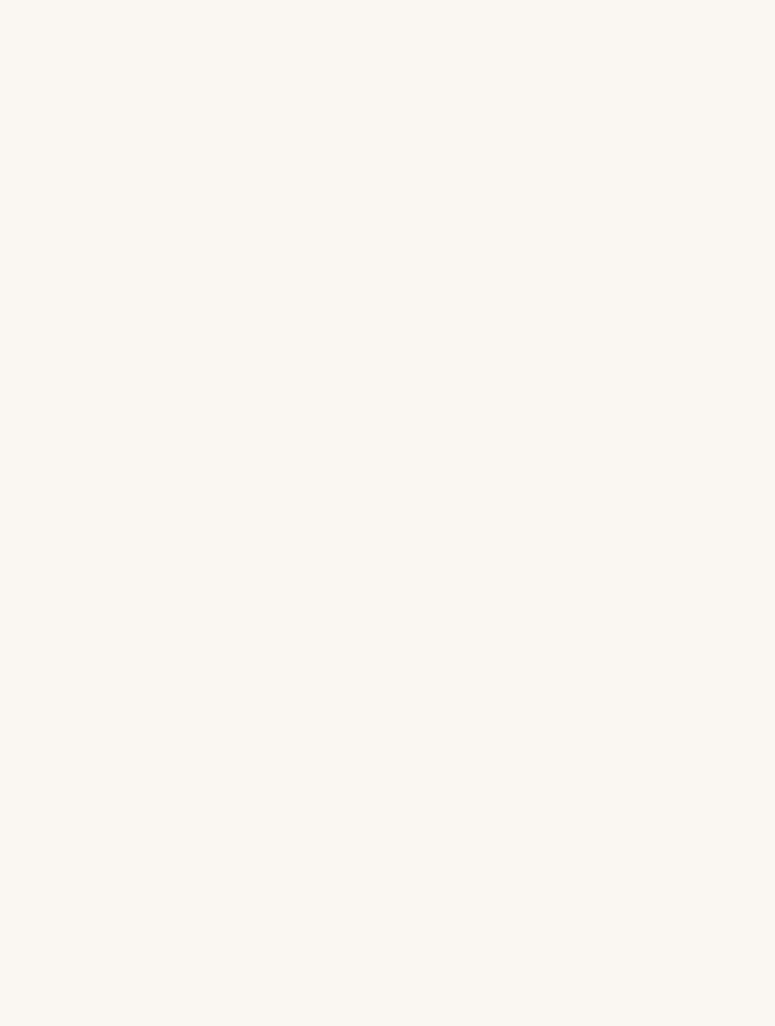
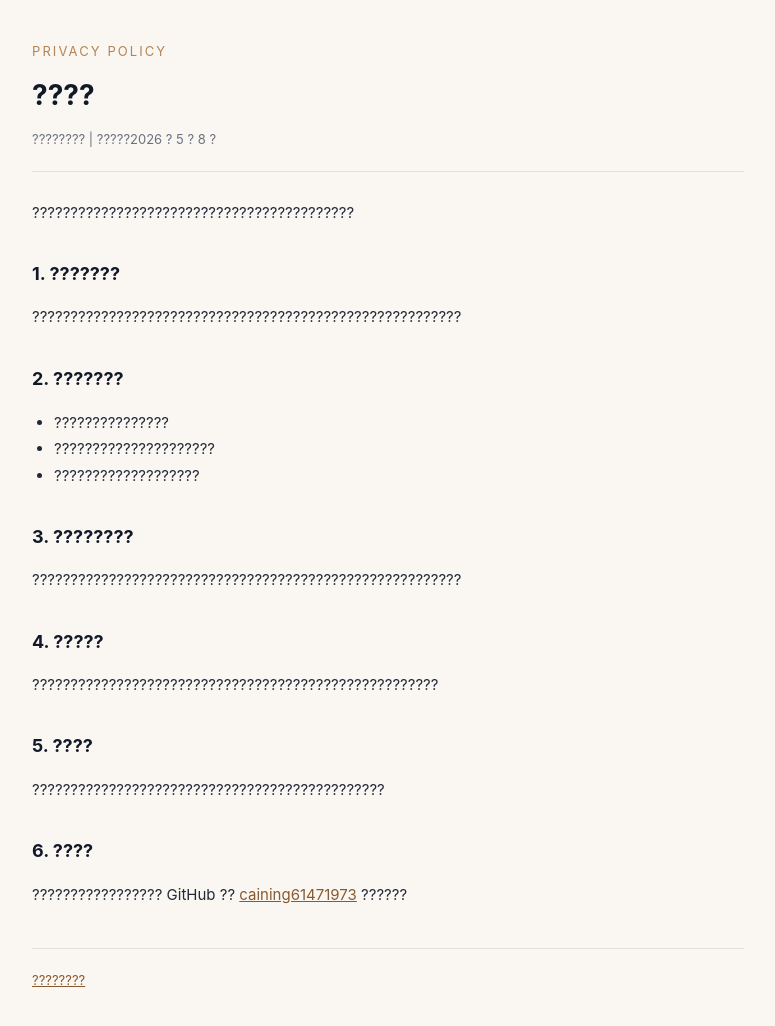
Before and after one commit to caining61471973/caining61471973.github.io, a plain HTML site: page privacy.html in a window 1280 px wide. Shown: the whole page, without its empty margins (252-1027 px from the left). Before the commit the page ends 800 px from the top, so only its background shows below. Drawn offline with Linux system fonts and the light colour scheme.

Commit message:
fixed by codex

```diff
--- a/privacy.html
+++ b/privacy.html
@@ -3,34 +3,62 @@
 <head>
   <meta charset="UTF-8" />
   <meta name="viewport" content="width=device-width, initial-scale=1" />
-<title>隐私政策 · 思念回响</title>
+  <title>???? ? ????</title>
   <style>
     :root { color-scheme: light dark; }
     * { box-sizing: border-box; }
     html, body { margin: 0; padding: 0; }
     body {
-    font-family: -apple-system, BlinkMacSystemFont, "PingFang SC",
-      "Hiragino Sans GB", "Microsoft YaHei", "Helvetica Neue", Helvetica, Arial, sans-serif;
+      font-family: -apple-system, BlinkMacSystemFont, "PingFang SC", "Hiragino Sans GB", "Microsoft YaHei", "Helvetica Neue", Helvetica, Arial, sans-serif;
       line-height: 1.75;
       color: #1f2937;
       background: #faf7f2;
       -webkit-font-smoothing: antialiased;
     }
-  main {
-    max-width: 760px;
-    margin: 0 auto;
-    padding: 40px 24px 80px;
+    main { max-width: 760px; margin: 0 auto; padding: 40px 24px 80px; }
+    header { border-bottom: 1px solid #e5e0d6; padding-bottom: 20px; margin-bottom: 28px; }
+    .eyebrow { color: #b48455; font-size: 13px; letter-spacing: 0.16em; text-transform: uppercase; margin-bottom: 8px; }
+    h1 { font-size: 28px; margin: 0 0 8px; color: #111827; }
+    h2 { font-size: 18px; margin: 32px 0 10px; color: #111827; }
+    p, li { font-size: 15px; }
+    .meta { color: #6b7280; font-size: 13px; }
+    ul { padding-left: 22px; }
+    a { color: #8a5a2f; }
+    .footer { margin-top: 40px; color: #6b7280; font-size: 13px; border-top: 1px solid #e5e0d6; padding-top: 20px; }
+    @media (prefers-color-scheme: dark) {
+      body { background: #0f172a; color: #e5e7eb; }
+      h1, h2 { color: #f8fafc; }
+      header, .footer { border-color: rgba(255,255,255,0.1); }
+      .meta, .footer { color: #94a3b8; }
+      a { color: #f3c896; }
     }
-  header {
-    border-bottom: 1px solid #e5e0d6;
-    padding-bottom: 20px;
-    margin-bottom: 28px;
-  }
-  .eyebrow {
-    color: #b48455;
-    font-size: 13px;
-    letter-spacing: 0.16em;
-    text-transform: uppercase;
-    margin-bottom: 8px;
-  }
-  h1 { font-size: 28px; margin: 0 0 8px; color: #111827; }
+  </style>
+</head>
+<body>
+  <main>
+    <header>
+      <div class="eyebrow">Privacy Policy</div>
+      <h1>????</h1>
+      <div class="meta">???????? | ?????2026 ? 5 ? 8 ?</div>
+    </header>
+    <p>??????????????????????????????????????????</p>
+    <h2>1. ???????</h2>
+    <p>????????????????????????????????????????????????????????</p>
+    <h2>2. ???????</h2>
+    <ul>
+      <li>???????????????</li>
+      <li>?????????????????????</li>
+      <li>???????????????????</li>
+    </ul>
+    <h2>3. ????????</h2>
+    <p>????????????????????????????????????????????????????????</p>
+    <h2>4. ?????</h2>
+    <p>?????????????????????????????????????????????????????</p>
+    <h2>5. ????</h2>
+    <p>??????????????????????????????????????????????</p>
+    <h2>6. ????</h2>
+    <p>????????????????? GitHub ?? <a href="https://github.com/caining61471973">caining61471973</a> ??????</p>
+    <div class="footer"><a href="index.html">????????</a></div>
+  </main>
+</body>
+</html>
```
Lines whose indentation alone changed are shown as unchanged.
